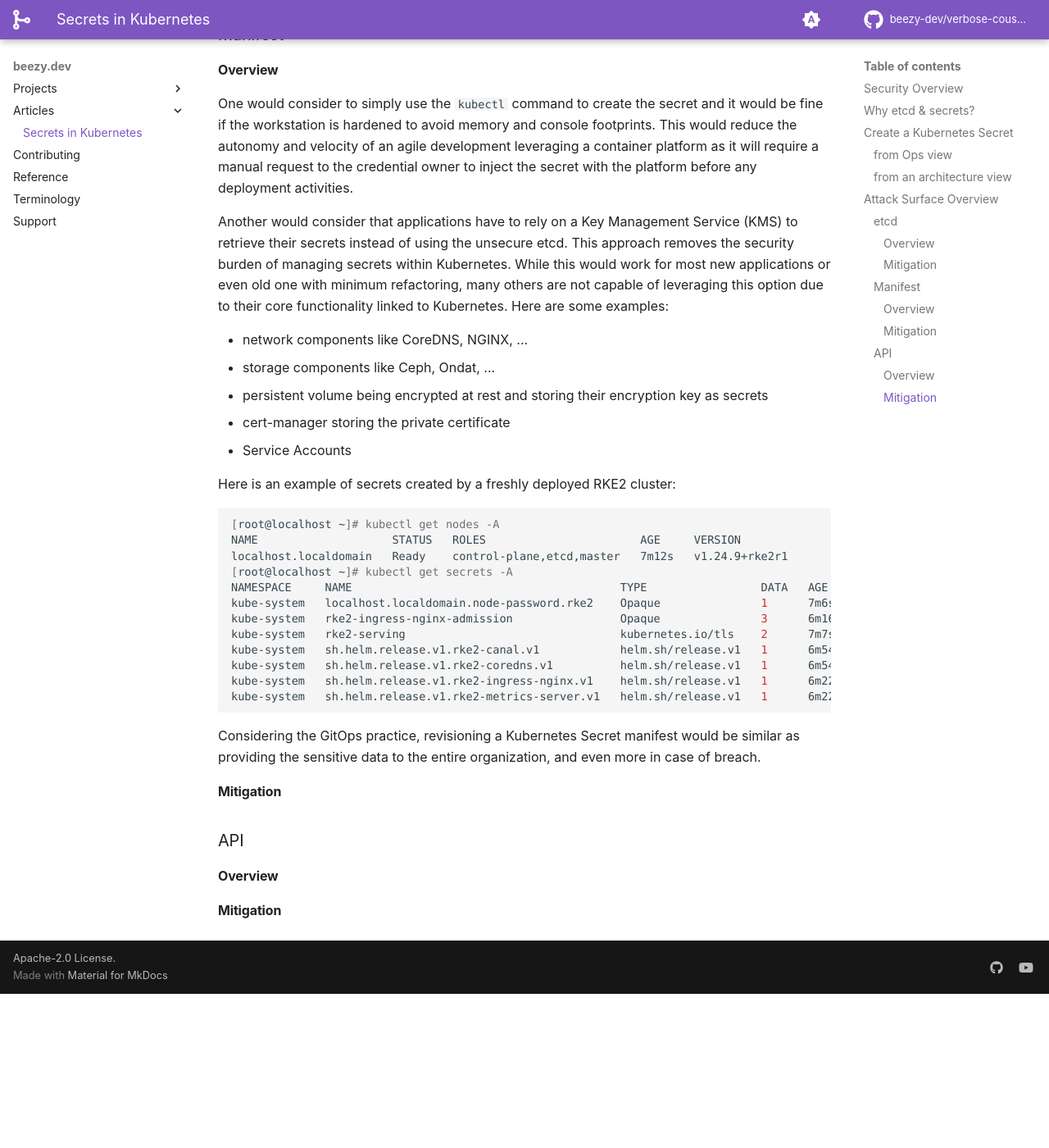
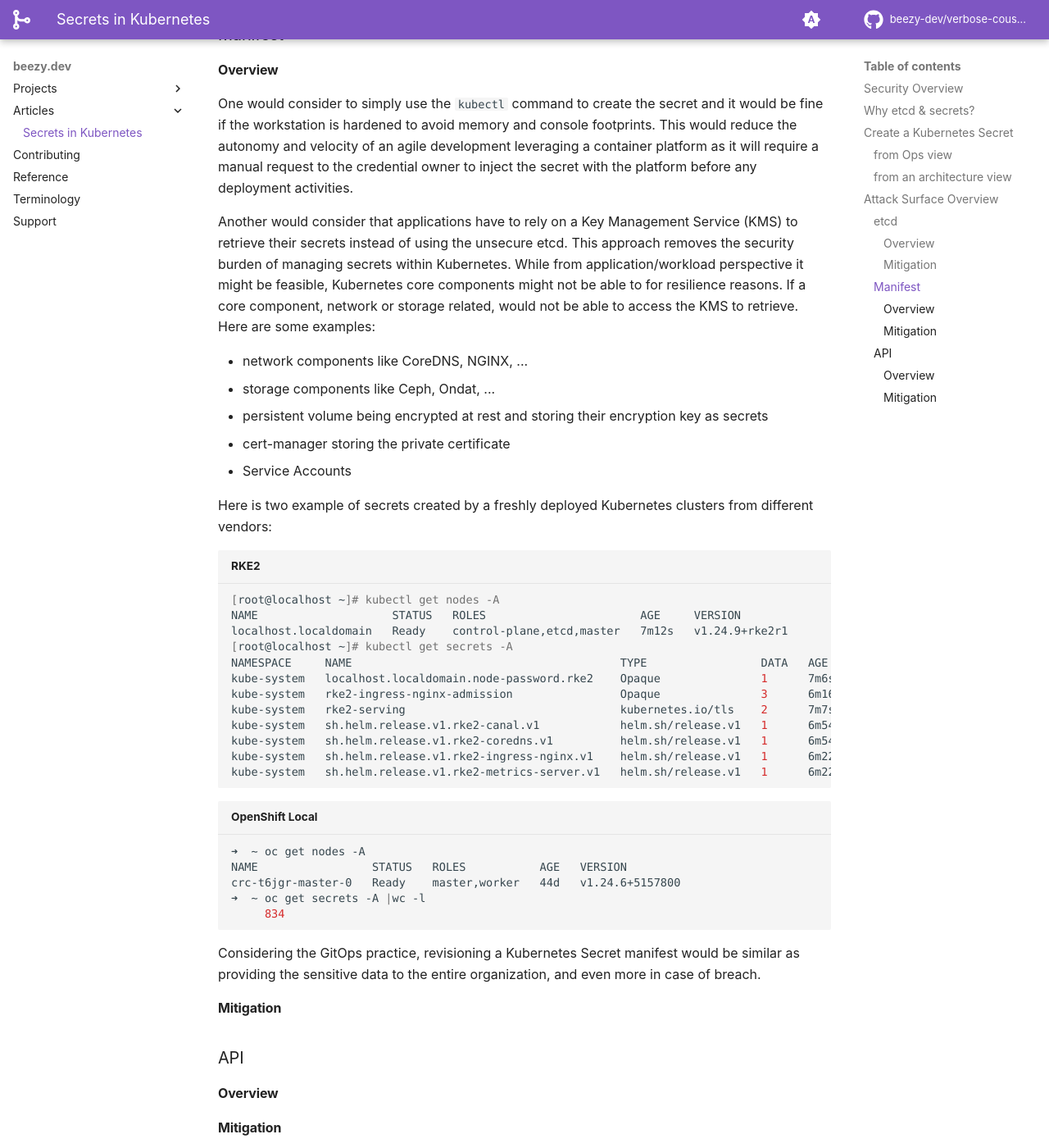
Before and after one commit to beezy-dev/verbose-couscous, an MkDocs documentation site: the page built from docs/community/k8s-secrets.md, in a window 1280 px wide and 1400 px high, scrolled down 4945 px. Shown: the whole window at 82% size. Built offline with MkDocs 1.6.1 and Material for MkDocs 9.7.7, drawn with Linux system fonts in a browser that asks for light colours; some web fonts are replaced; comment, search, counter and statistics services are not loaded; before the commit the page ends 6157 px from its top, so only the background shows below that.

Commit message:
adding community/k8s-secrets.md

````diff
--- a/docs/community/k8s-secrets.md
+++ b/docs/community/k8s-secrets.md
@@ -160,7 +160,7 @@ While encrypting the data at the disk/file system level will protect any CRUD op
 
 One would consider to simply use the ```kubectl``` command to create the secret and it would be fine if the workstation is hardened to avoid memory and console footprints. This would reduce the autonomy and velocity of an agile development leveraging a container platform as it will require a manual request to the credential owner to inject the secret with the platform before any deployment activities.
 
-Another would consider that applications have to rely on a Key Management Service (KMS) to retrieve their secrets instead of using the unsecure etcd. This approach removes the security burden of managing secrets within Kubernetes. While this would work for most new applications or even old one with minimum refactoring, many others are not capable of leveraging this option due to their core functionality linked to Kubernetes. Here are some examples:
+Another would consider that applications have to rely on a Key Management Service (KMS) to retrieve their secrets instead of using the unsecure etcd. This approach removes the security burden of managing secrets within Kubernetes. While from application/workload perspective it might be feasible, Kubernetes core components might not be able to for resilience reasons. If a core component, network or storage related, would not be able to access the KMS to retrieve. Here are some examples:
 
 - network components like CoreDNS, NGINX, ...
 - storage components like Ceph, Ondat, ...
@@ -168,9 +168,9 @@ Another would consider that applications have to rely on a Key Management Servic
 - cert-manager storing the private certificate
 - Service Accounts
 
-Here is an example of secrets created by a freshly deployed RKE2 cluster:
+Here is two example of secrets created by a freshly deployed Kubernetes clusters from different vendors:
 
-```bash
+```bash title="RKE2"
 [root@localhost ~]# kubectl get nodes -A
 NAME                    STATUS   ROLES                       AGE     VERSION
 localhost.localdomain   Ready    control-plane,etcd,master   7m12s   v1.24.9+rke2r1
@@ -185,6 +185,14 @@ kube-system   sh.helm.release.v1.rke2-ingress-nginx.v1    helm.sh/release.v1   1
 kube-system   sh.helm.release.v1.rke2-metrics-server.v1   helm.sh/release.v1   1      6m22s
 ```
 
+```bash title="OpenShift Local"
+➜  ~ oc get nodes -A
+NAME                 STATUS   ROLES           AGE   VERSION
+crc-t6jgr-master-0   Ready    master,worker   44d   v1.24.6+5157800
+➜  ~ oc get secrets -A |wc -l
+     834
+```
+
 
 
 
````
